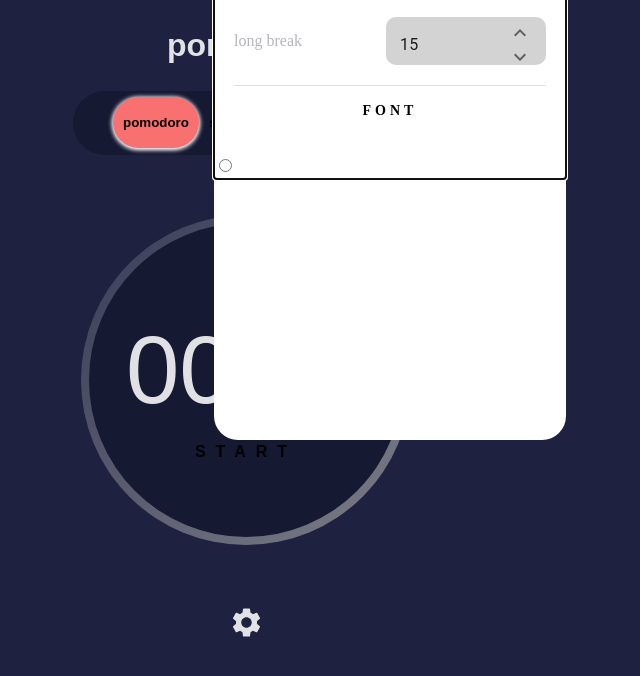
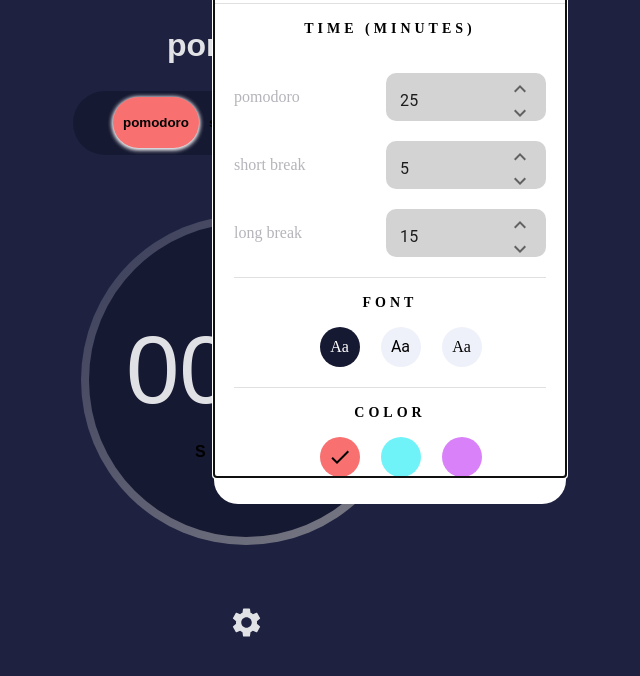
Before and after one commit to bilanoo/pomodoro-app, a React (Vite) app: page / in a window 1280 px wide. Both pictures are taken after a click on the icon 640 px from the left and 622 px from the top of the page. Shown: the top 676 px of the page, without its empty margins (394-1034 px from the left). Built offline with nearby package versions, Linux system fonts and the light colour scheme.

Commit message:
developed fonts logic and color logic.

```diff
--- a/src/App.tsx
+++ b/src/App.tsx
@@ -10,6 +10,8 @@
 
   const [remainingTime, setRemainingTime] = useState<number>(displayTimer);
   const [buttonSelected, setButtonSelected] = useState<string>("pomodoro");
+  const [fontSelected, setFontSelected] = useState<string>("kumbh-sans");
+  const [colorSelected, setColorSelected] = useState<string>("orange");
   const [pomodoroTimer, setPomodoroTimer] = useState(25);
   const [shortBreak, setShortBreak] = useState(5);
   const [longBreak, setLongBreak] = useState(15);
@@ -53,6 +55,8 @@
         >
           {openModal && (
             <SettingsModal
+              fontSelector={fontSelected}
+              setFontSelected={setFontSelected}
               setPomodoroTimer={setPomodoroTimer}
               setShortBreak={setShortBreak}
               setLongBreak={setLongBreak}
@@ -60,6 +64,8 @@
               shortBreak={shortBreak}
               longBreak={longBreak}
               setOpenModal={setOpenModal}
+              colorSelected={colorSelected}
+              setColorSelected={setColorSelected}
             />
           )}
           <Timer
--- a/src/BreakSelector/BreakSelector.css
+++ b/src/BreakSelector/BreakSelector.css
@@ -23,11 +23,11 @@
 }
 
 .active {
-  background-color: #f87070;
+  background-color: var(--selectedColor);
   box-shadow: 0 1px 5px 0 white, 0 1px 5px 0 white;
 }
 
 .break-type-button:focus {
-  background-color: #f87070;
+  background-color: var(--selectedColor);
   box-shadow: 0 1px 5px 0 white, 0 1px 5px 0 white;
 }
--- /dev/null
+++ b/src/Settings/SettingsModal/ColorSelector/ColorSelector.css
@@ -0,0 +1,22 @@
+.color-selection {
+  display: flex;
+  width: 40px;
+  height: 40px;
+  border-radius: 50%;
+  background-color: #eff1fa;
+  align-items: center;
+  justify-content: center;
+  cursor: pointer;
+}
+
+.orange-select {
+  background-color: #f87070;
+}
+
+.cyan-select {
+    background-color: #70f3f8;
+  }
+
+  .purple-select {
+    background-color: #d881f8;
+  }
--- /dev/null
+++ b/src/Settings/SettingsModal/ColorSelector/index.tsx
@@ -0,0 +1,62 @@
+import { TimeText } from "../styles";
+import "./ColorSelector.css";
+import DoneIcon from "@mui/icons-material/Done";
+
+interface ColorSelectorProps {
+  colorSelected: string;
+  handleClick: (event: React.MouseEvent<HTMLLabelElement, MouseEvent>) => void;
+}
+export const ColorSelector = ({
+  colorSelected,
+  handleClick,
+}: ColorSelectorProps) => {
+  return (
+    <div className="font-selector-container">
+      <TimeText className="time-text">COLOR</TimeText>
+      <div className="font-selector-content-container">
+        <input
+          type="radio"
+          name="color-selector"
+          id="orange"
+          style={{ opacity: "0" }}
+        ></input>
+        <label
+          className="color-selection orange-select"
+          htmlFor="orange"
+          id="orange"
+          onClick={handleClick}
+        >
+          {colorSelected.includes("orange") && <DoneIcon />}
+        </label>
+        <input
+          type="radio"
+          name="color-selector"
+          id="cyan"
+          style={{ opacity: "0" }}
+        ></input>
+        <label
+          className="color-selection cyan-select"
+          htmlFor="cyan"
+          id="cyan"
+          onClick={handleClick}
+        >
+          {colorSelected.includes("cyan") && <DoneIcon />}
+        </label>
+        <input
+          type="radio"
+          name="color-selector"
+          id="purple"
+          style={{ opacity: "0" }}
+        ></input>
+        <label
+          className="color-selection purple-select"
+          htmlFor="purple"
+          id="purple"
+          onClick={handleClick}
+        >
+          {colorSelected.includes("purple") && <DoneIcon />}
+        </label>
+      </div>
+    </div>
+  );
+};
--- /dev/null
+++ b/src/Settings/SettingsModal/FontSelector/FontSelector.css
@@ -0,0 +1,29 @@
+.font-selection {
+  display: flex;
+  width: 40px;
+  height: 40px;
+  border-radius: 50%;
+  background-color: #eff1fa;
+  align-items: center;
+  justify-content: center;
+  cursor: pointer;
+}
+
+.font-selector-container {
+  display: flex;
+  justify-content: center;
+  align-items: center;
+  flex-direction: column;
+}
+
+.font-selector-content-container {
+  display: flex;
+  flex-direction: row;
+  justify-content: center;
+  align-items: center;
+}
+
+.selected {
+  background-color: #161932;
+  color: white;
+}
--- /dev/null
+++ b/src/Settings/SettingsModal/FontSelector/index.tsx
@@ -0,0 +1,67 @@
+import { TimeText } from "../styles";
+import "./FontSelector.css";
+
+interface FontSelectorProps {
+  handleClick: (event: React.MouseEvent<HTMLLabelElement, MouseEvent>) => void;
+  fontSelector: string;
+}
+export const FontSelector = ({
+  handleClick,
+  fontSelector,
+}: FontSelectorProps) => {
+  return (
+    <div className="font-selector-container">
+      <TimeText className="time-text">FONT</TimeText>
+      <div className="font-selector-content-container">
+        <input
+          type="radio"
+          name="font-selector"
+          id="kumbh-sans"
+          style={{ opacity: "0" }}
+        ></input>
+        <label
+          className={`font-selection ${
+            fontSelector.includes("kumbh-sans") ? "selected" : ""
+          }`}
+          htmlFor="kumbh-sans"
+          id="kumbh-sans"
+          onClick={handleClick}
+        >
+          <p style={{ fontFamily: "Kumbh Sans" }}>Aa</p>
+        </label>
+        <input
+          type="radio"
+          name="font-selector"
+          id="roboto"
+          style={{ opacity: "0" }}
+        ></input>
+        <label
+          className={`font-selection ${
+            fontSelector.includes("roboto") ? "selected" : ""
+          }`}
+          htmlFor="roboto"
+          id="roboto"
+          onClick={handleClick}
+        >
+          <p style={{ fontFamily: "roboto" }}>Aa</p>
+        </label>
+        <input
+          type="radio"
+          name="font-selector"
+          id="space-mono"
+          style={{ opacity: "0" }}
+        ></input>
+        <label
+          className={`font-selection ${
+            fontSelector.includes("space-mono") ? "selected" : ""
+          }`}
+          htmlFor="space-mono"
+          id="space-mono"
+          onClick={handleClick}
+        >
+          <p style={{ fontFamily: "Space Mono" }}>Aa</p>
+        </label>
+      </div>
+    </div>
+  );
+};
--- a/src/Settings/SettingsModal/index.tsx
+++ b/src/Settings/SettingsModal/index.tsx
@@ -2,11 +2,17 @@
 import { Divider } from "@mui/material";
 import { CloseModalIcon, StyledModal, TimeText } from "./styles";
 import { GenericInputBox } from "./GenericInputBox";
-import { Dispatch, SetStateAction } from "react";
+import { Dispatch, SetStateAction, useEffect } from "react";
+import { FontSelector } from "./FontSelector";
+import { ColorSelector } from "./ColorSelector";
 interface SettingsModalProps {
   pomodoroTimer: number;
   shortBreak: number;
   longBreak: number;
+  fontSelector: string;
+  colorSelected: string;
+  setColorSelected: React.Dispatch<SetStateAction<string>>;
+  setFontSelected: React.Dispatch<SetStateAction<string>>;
   setPomodoroTimer: Dispatch<SetStateAction<number>>;
   setShortBreak: Dispatch<SetStateAction<number>>;
   setLongBreak: Dispatch<SetStateAction<number>>;
@@ -16,11 +22,26 @@
   pomodoroTimer,
   shortBreak,
   longBreak,
+  fontSelector,
+  colorSelected,
+  setColorSelected,
+  setFontSelected,
   setPomodoroTimer,
   setShortBreak,
   setLongBreak,
   setOpenModal,
 }: SettingsModalProps) => {
+  function handleClick(
+    event: React.MouseEvent<HTMLLabelElement, MouseEvent>
+  ): void {
+    setFontSelected(event.currentTarget.id);
+  }
+
+  function onColorClick(
+    event: React.MouseEvent<HTMLLabelElement, MouseEvent>
+  ): void {
+    setColorSelected(event.currentTarget.id);
+  }
   function handleChange(
     event: React.ChangeEvent<HTMLInputElement | HTMLTextAreaElement>
   ): void {
@@ -41,6 +62,45 @@
       setLongBreak(Number.parseInt(event.currentTarget.value));
     }
   }
+
+  // This useEffect hook will update the CSS variable whenever fontSelected changes.
+  useEffect(() => {
+    if (fontSelector.includes("kumbh-sans")) {
+      document.documentElement.style.setProperty(
+        "--main-font-family",
+        "Kumbh Sans, sans-serif"
+      );
+    }
+
+    if (fontSelector.includes("roboto")) {
+      document.documentElement.style.setProperty(
+        "--main-font-family",
+        "Roboto Slab, sans-serif"
+      );
+    }
+
+    if (fontSelector.includes("space-mono")) {
+      document.documentElement.style.setProperty(
+        "--main-font-family",
+        "Space Mono, sans-serif"
+      );
+    }
+  }, [fontSelector]);
+
+  // This useEffect hook will update the CSS variable whenever colotSelected changes.
+  useEffect(() => {
+    if (colorSelected.includes("orange")) {
+      document.documentElement.style.setProperty("--selectedColor", "#f87070");
+    }
+
+    if (colorSelected.includes("cyan")) {
+      document.documentElement.style.setProperty("--selectedColor", "#70f3f8");
+    }
+
+    if (colorSelected.includes("purple")) {
+      document.documentElement.style.setProperty("--selectedColor", "#d881f8");
+    }
+  }, [colorSelected]);
   return (
     <StyledModal
       open={true}
@@ -103,17 +163,16 @@
           sx={{ marginTop: "20px", marginRight: "20px", marginLeft: "20px" }}
         />
 
-        <div className="timer-settings-container">
-          <TimeText className="time-text">FONT</TimeText>
-          <div className="font-selector-container">
-            <input type="radio" name="font-selector" id="font-selector"></input>
-            <label
-              className="font-selection"
-              htmlFor="font-selector"
-              id="first-font"
-            ></label>
-          </div>
-        </div>
+        <FontSelector handleClick={handleClick} fontSelector={fontSelector} />
+
+        <Divider
+          sx={{ marginTop: "20px", marginRight: "20px", marginLeft: "20px" }}
+        />
+
+        <ColorSelector
+          colorSelected={colorSelected}
+          handleClick={onColorClick}
+        />
       </div>
     </StyledModal>
   );
--- a/src/Settings/SettingsModal/styles.tsx
+++ b/src/Settings/SettingsModal/styles.tsx
@@ -6,7 +6,7 @@
     fontFamily: "Roboto Slab, serif",
     color: "black",
     width: "22rem",
-    height: "45rem",
+    height: "37rem",
     position: "absolute",
     top: "50%",
     left: "50%",
--- a/src/Timer/index.tsx
+++ b/src/Timer/index.tsx
@@ -49,7 +49,7 @@
           variant="determinate"
           value={normalizedProgress}
           sx={{
-            color: "#f87070",
+            color: "var(--selectedColor)",
             backgroundColor: "#161932",
             borderRadius: "50%",
             padding: "5px",
--- a/src/index.css
+++ b/src/index.css
@@ -1,5 +1,5 @@
 :root {
-  font-family: "Kumbh Sans", sans-serif;
+  --main-font-family: Kumbh Sans, sans-serif;
   line-height: 1.5;
 
   color-scheme: light dark;
@@ -11,6 +11,8 @@
   -webkit-font-smoothing: antialiased;
   -moz-osx-font-smoothing: grayscale;
   -webkit-text-size-adjust: 100%;
+
+  --selectedColor: #f87070;
 }
 
 html,
@@ -18,4 +20,5 @@
   height: 100%;
   width: 100%;
   margin: 0;
+  font-family: var(--main-font-family);
 }
```
